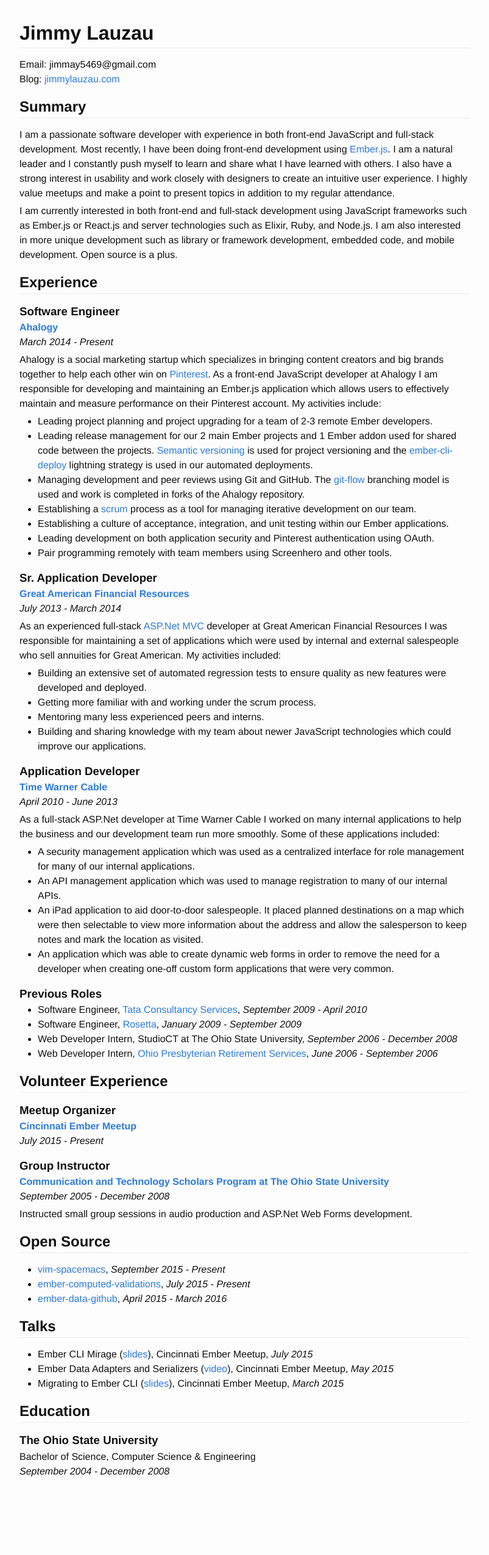
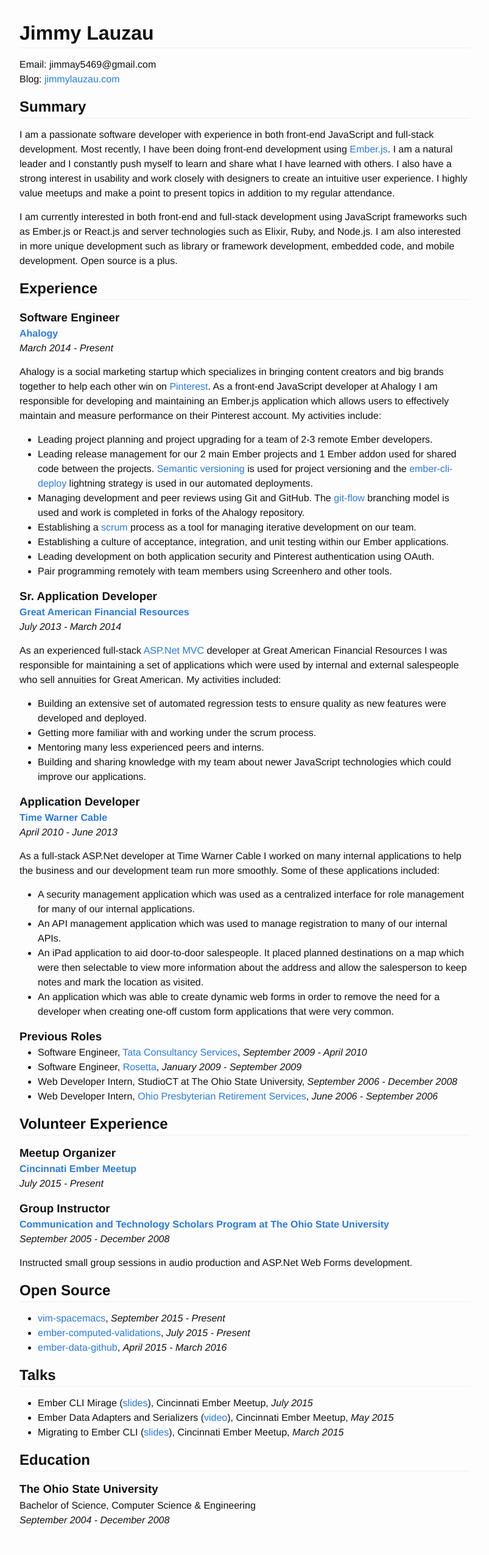
Before and after one commit to jimmay5469/jimmay5469.github.io, a Jekyll site: the page built from resume.md, in a window 1280 px wide. Shown: the whole page at 61% size, without its empty margins (238-1041 px from the left). Built offline with Jekyll 4.4.1, drawn with Linux system fonts in a browser that asks for light colours; before the commit the page ends 2460 px from its top, so only the background shows below that.

Commit message:
Slight resume css tweak

```diff
--- a/css/resume.scss
+++ b/css/resume.scss
@@ -19,6 +19,3 @@
 h2, h3 {
     margin-top: 15px;
 }
-p, blockquote, pre, ul, ol, dl, figure, .highlight {
-    margin-bottom: 5px;
-}
```
